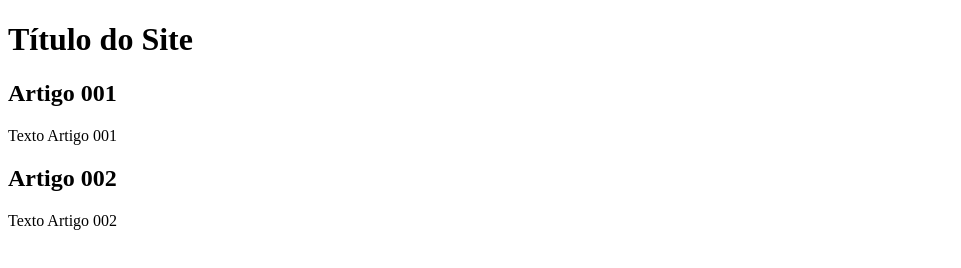
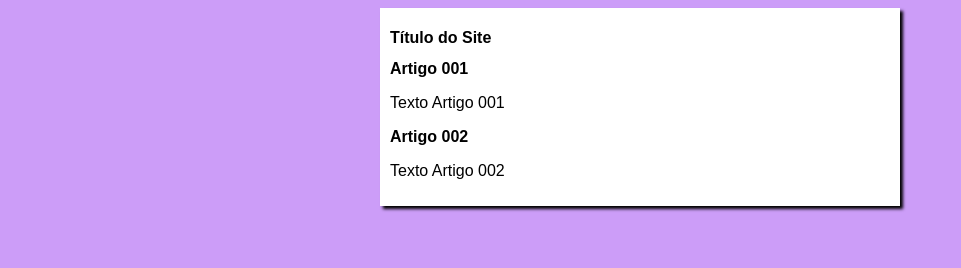
Before and after one commit to wilson0409roberto/projeto-site, a plain HTML site: page index.html in a window 1280 px wide. Shown: the whole page, without its empty margins (0-961 px from the left). Drawn offline with Linux system fonts and the light colour scheme.

Commit message:
criei design

```diff
--- /dev/null
+++ b/estilos/style.css
@@ -0,0 +1,14 @@
+* {
+    font-family: Arial, Helvetica, sans-serif;
+    font-size: 16px;
+}
+body {
+    background-color: rgb(204, 157, 248);
+}
+main {
+    background-color: white;
+    width: 500px;
+    margin: auto;
+    padding: 10px;
+    box-shadow: 3px 3px 3px rgb(0, 0, 0.473);
+}
--- a/index.html
+++ b/index.html
@@ -3,7 +3,8 @@
 <head>
     <meta charset="UTF-8">
     <meta name="viewport" content="width=device-width, initial-scale=1.0">
-    <title>Título do Site</title>
+    <title>Site CursoEmVideo</title>
+    <link rel="stylesheet" href="estilos/style.css">
 </head>
 <body>
     <main>
```
